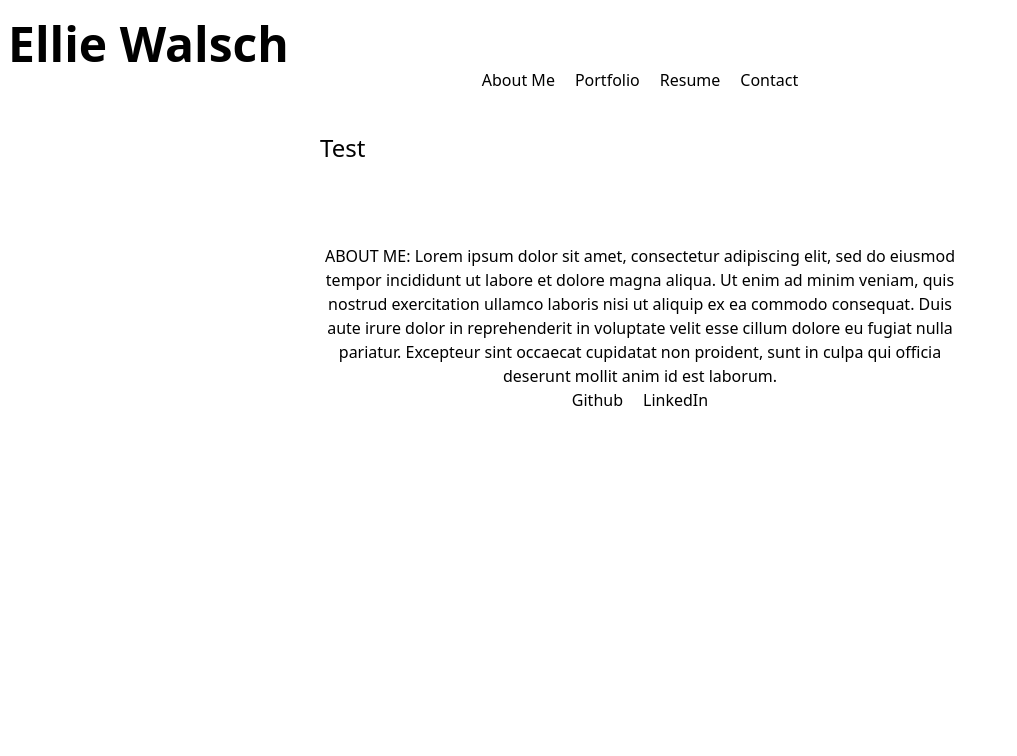
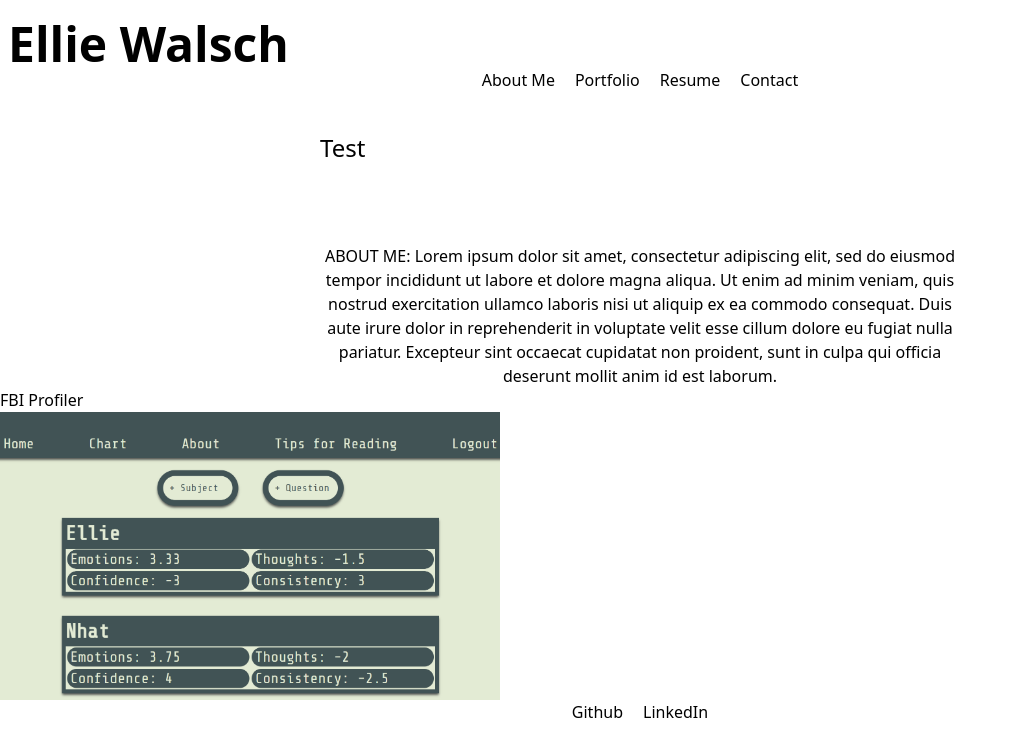
Before and after one commit to EllieWalsch/react-portfolio, a React (Vite) app: page / in a window 1280 px wide. Shown: the top 756 px of the page, without its empty margins (0-1017 px from the left). Built offline with nearby package versions, Linux system fonts and the light colour scheme.

Commit message:
Get one portfolio card on the page

```diff
--- a/src/App.jsx
+++ b/src/App.jsx
@@ -2,6 +2,7 @@ import AboutMe from "./components/AboutMe";
 import Footer from "./components/Footer";
 import NavBar from "./components/NavBar";
 import Title from "./components/Title";
+import PortfolioCard from "./components/PortfolioCard";
 
 function App() {
   return (
@@ -10,6 +11,7 @@ function App() {
       <NavBar />
       <Title text={"Test"} />
       <AboutMe />
+      <PortfolioCard />
       <Footer />
     </>
   );
--- /dev/null
+++ b/src/components/PortfolioCard.jsx
@@ -0,0 +1,15 @@
+export default function PortfolioCard() {
+  return (
+    <main>
+      <figure>
+        <figcaption>FBI Profiler</figcaption>
+        <img
+          src="src\images\FBI-profiler.png"
+          alt=""
+          width="500"
+          height="363"
+        />
+      </figure>
+    </main>
+  );
+}
```
Also changed, not shown: src/images/FBI-profiler.png (added).
